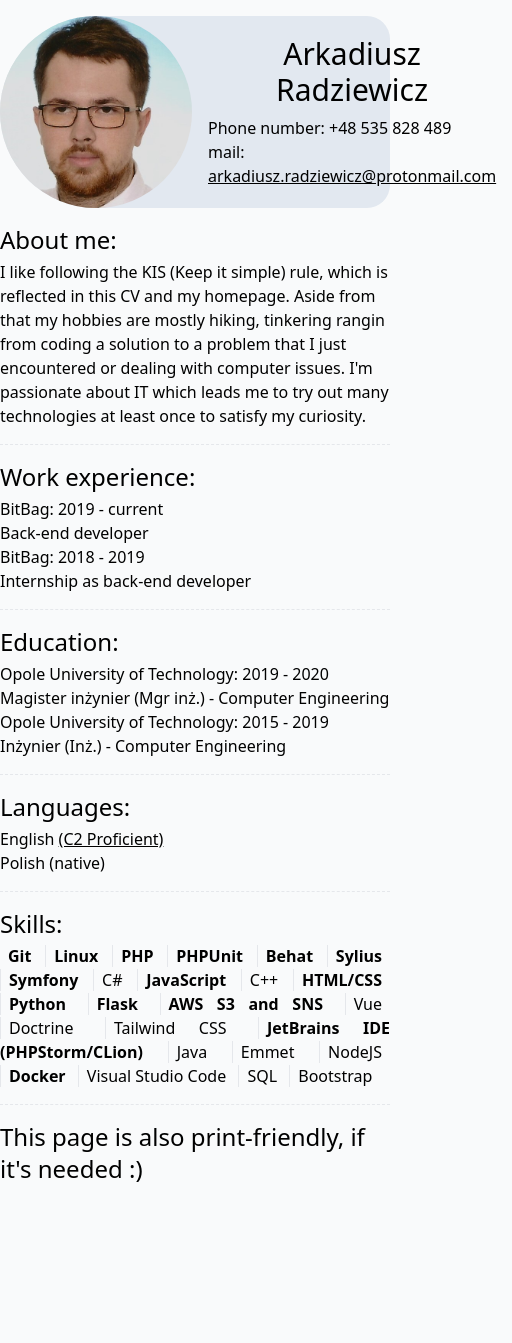
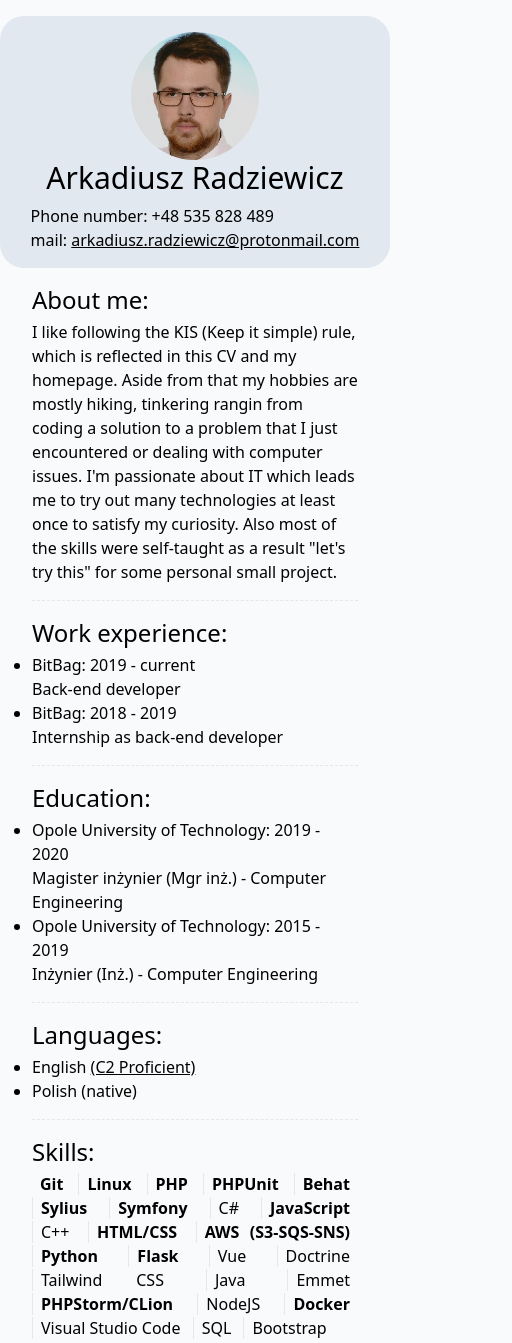
Before and after one commit to ArkadRadz/ArkadRadz.github.io, a website: page cv.html in a window 390 px wide. Shown: the top 1343 px of the page, 512 px wide, since content can reach past the window. Before the commit the page ends 1221 px from the top, so only its background shows below. Drawn offline with Linux system fonts and the light colour scheme.

Commit message:
Improve mobile page layout

```diff
--- a/cv.html
+++ b/cv.html
@@ -13,7 +13,7 @@
     <div class="cv-flex-container">
         <div class="cv-grid-container">
             <div class="cv-name-background">
-                <img class="rounded-full basis-1/4 w-48 h-auto" src="assets/img/profile_pic.jpg" alt="">
+                <img class="rounded-full w-32 md:w-48 h-auto" src="assets/img/profile_pic.jpg" alt="">
                 <div class="flex flex-col">
                     <span class="cv-name-text">Arkadiusz Radziewicz</span>
                     <span class="px-4">Phone number: +48 535 828 489</span>
@@ -27,18 +27,19 @@
 
             <div class="divide-y divide-dashed">
 
-                <div class="py-4">
+                <div class="py-4 mx-8">
                     <p class="cv-section-title">About me:</p>
                     <span class="text-justify overflow-clip">
                         I like following the KIS (Keep it simple) rule, which is reflected in this CV and my homepage.
                         Aside from that my hobbies are mostly hiking, tinkering rangin from coding a solution
                         to a problem that I just encountered or dealing with computer issues.
                         I'm passionate about IT which leads me to try out many technologies at least once to
-                        satisfy my curiosity.
+                        satisfy my curiosity. Also most of the skills were self-taught as a result "let's try this"
+                        for some personal small project.
                     </span>
                 </div>
 
-                <div class="py-4">
+                <div class="py-4 mx-8">
                     <p class="cv-section-title">Work experience:</p>
 
                     <div class="list-item">
@@ -56,7 +57,7 @@
                     </div>
                 </div>
 
-                <div class="py-4">
+                <div class="py-4 mx-8">
                     <p class="cv-section-title">Education:</p>
 
                     <div class="list-item">
@@ -74,7 +75,7 @@
                     </div>
                 </div>
 
-                <div class="py-4">
+                <div class="py-4 mx-8">
                     <p class="cv-section-title">Languages:</p>
                     <ul class="list-disc">
                         <li>English
@@ -84,7 +85,7 @@
                     </ul>
                 </div>
 
-                <div class="py-4">
+                <div class="py-4 mx-8">
                     <p class="cv-section-title">Skills:</p>
                     <div class="text-justify divide-x">
                         <p class="font-bold cv-skill-element">Git</p>
@@ -98,15 +99,15 @@
                         <p class="font-bold cv-skill-element">JavaScript</p>
                         <p class="cv-skill-element">C++</p>
                         <p class="font-bold cv-skill-element">HTML/CSS</p>
+                        <p class="font-bold cv-skill-element">AWS (S3-SQS-SNS)</p>
                         <p class="font-bold cv-skill-element">Python</p>
                         <p class="font-bold cv-skill-element">Flask</p>
-                        <p class="font-bold cv-skill-element">AWS S3 and SNS</p>
                         <p class="cv-skill-element">Vue</p>
                         <p class="cv-skill-element">Doctrine</p>
                         <p class="cv-skill-element">Tailwind CSS</p>
-                        <p class="font-bold cv-skill-element">JetBrains IDE (PHPStorm/CLion)</p>
                         <p class="cv-skill-element">Java</p>
                         <p class="cv-skill-element">Emmet</p>
+                        <p class="font-bold cv-skill-element">PHPStorm/CLion</p>
                         <p class="cv-skill-element">NodeJS</p>
                         <p class="font-bold cv-skill-element">Docker</p>
                         <p class="cv-skill-element">Visual Studio Code</p>
@@ -115,7 +116,7 @@
                     </div>
                 </div>
 
-                <div class="py-4 print:hidden">
+                <div class="py-4 mx-8 print:hidden">
                     <p class="cv-section-title">This page is also print-friendly, if it's needed :)</p>
                 </div>
             </div>
--- a/src/input.css
+++ b/src/input.css
@@ -35,12 +35,14 @@
 }
 
 .cv-name-background {
-    @apply flex flex-row items-center rounded-3xl rounded-tl-[100px]
-    rounded-bl-[100px] bg-slate-200 dark:bg-gray-700;
+    @apply flex flex-row flex-wrap md:flex-nowrap items-center rounded-3xl sm:rounded-tl-[100px]
+    justify-center md:justify-start sm:max-w-fit sm:mx-auto py-4 sm:py-0
+    sm:rounded-bl-[100px] bg-slate-200 dark:bg-gray-700;
 }
 
 .cv-grid-container {
-    @apply grid grid-flow-row justify-center items-center py-4 max-w-xl;
+    @apply grid grid-flow-row justify-center items-center py-4 max-w-xl
+    justify-center items-center;
 }
 
 .cv-flex-container {
```
Also changed, not shown: assets/css/style.css.
